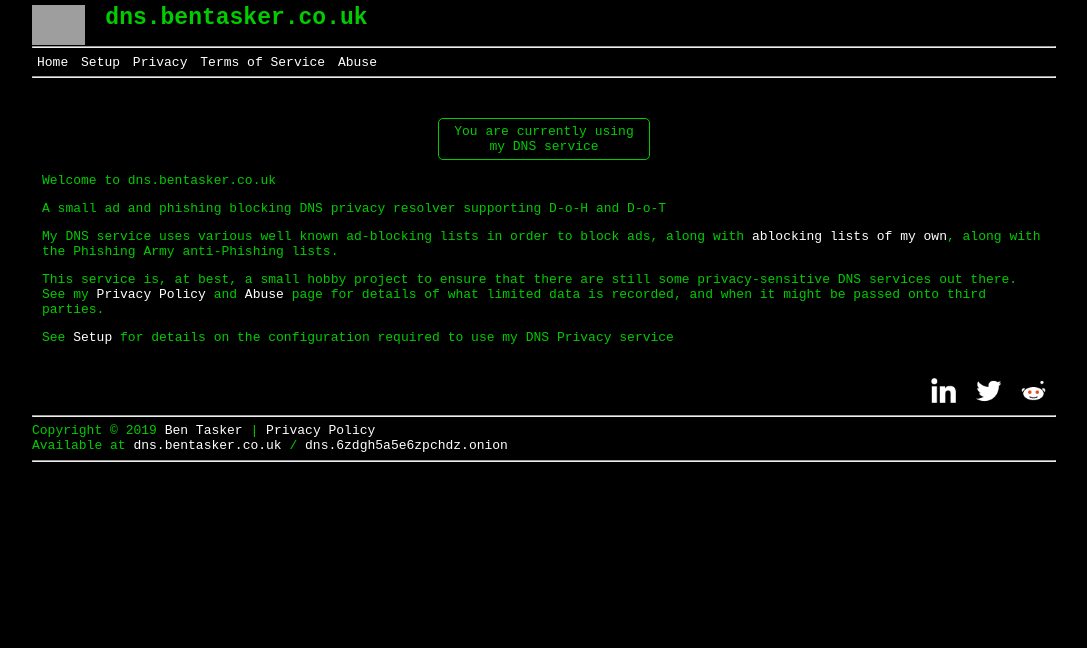
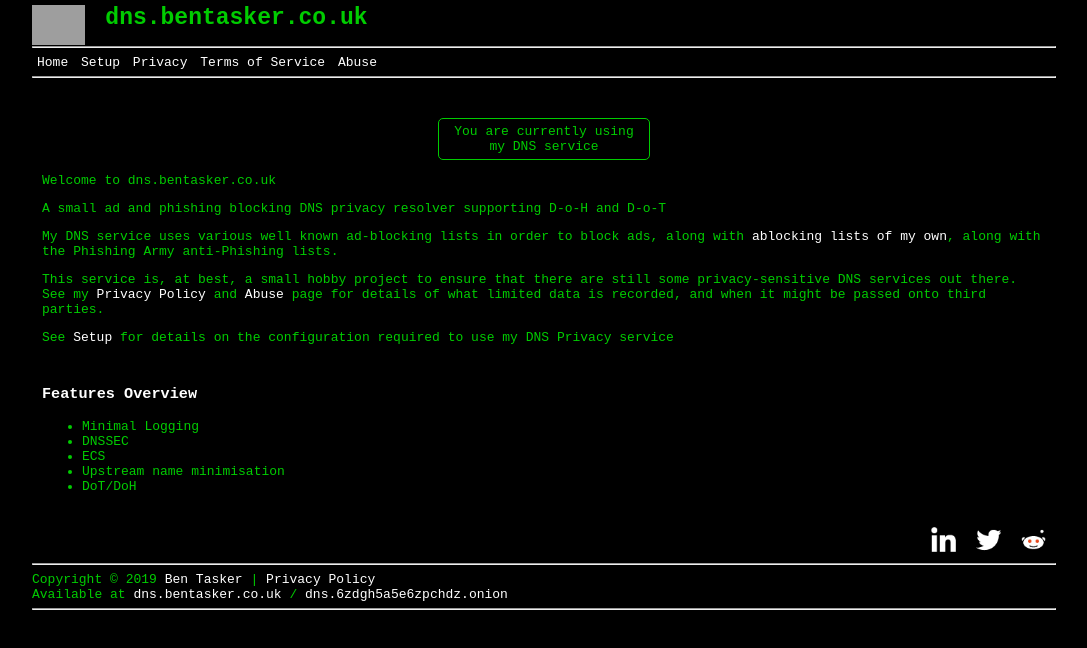
Before and after one commit to bentasker/dns.bentasker.co.uk, a plain HTML site: page output/index.html in a window 1280 px wide. Shown: the whole page, without its empty margins (96-1183 px from the left). Drawn offline with Linux system fonts and the light colour scheme; grey boxes are pictures that could not be loaded.

Commit message:
Add a rough overview of features to index page

```diff
--- a/output/index.html
+++ b/output/index.html
@@ -65,6 +65,18 @@
 	of what limited data is recorded, and when it might be passed onto third parties.</p>
 
 	<p>See <a href="setup.html">Setup</a> for details on the configuration required to use my DNS Privacy service</p>
+
+
+	<h3>Features Overview</h3>
+
+	<ul>
+		<li>Minimal Logging</li>
+		<li>DNSSEC</li>
+		<li>ECS</li>
+		<li>Upstream name minimisation</li>
+		<li>DoT/DoH</li>
+	</ul>
+
 
 </div>
 
```
